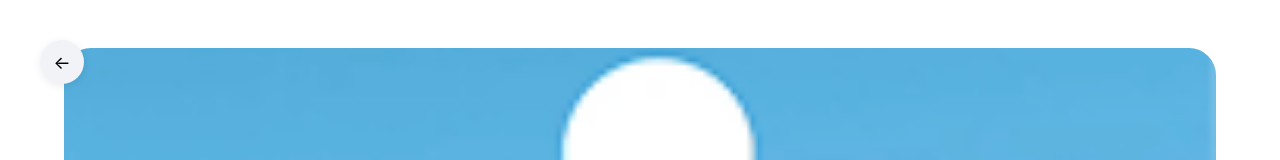
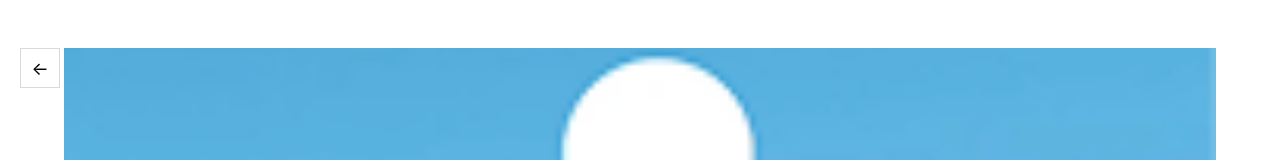
Before and after one commit to Hesvm/Hesvvm, a Next.js app: page /projects/ap-doni in a window 1280 px wide. Shown: the top 160 px of the page. Built offline with nearby package versions, Linux system fonts and the light colour scheme; a web font is replaced by a local one.

Commit message:
fix: square back button with border, remove border-radius from all images

```diff
--- a/components/BackButton.tsx
+++ b/components/BackButton.tsx
@@ -15,23 +15,21 @@
       whileHover={{ scale: 1.05 }}
       style={{
         position: "fixed",
-        left: "40px",
-        top: "40px",
+        left: "20px",
+        top: "48px",
         zIndex: 50,
         display: "flex",
         alignItems: "center",
         justifyContent: "center",
-        width: "44px",
-        height: "44px",
-        borderRadius: "999px",
-        backgroundColor: "var(--color-card)",
-        border: "none",
+        width: "40px",
+        height: "40px",
+        borderRadius: "0",
+        backgroundColor: "#ffffff",
+        border: "1px solid rgba(0, 0, 0, 0.15)",
         cursor: "pointer",
         fontFamily: "var(--font-sans)",
         fontSize: "18px",
         color: "var(--color-text-primary)",
-        boxShadow: "0 2px 8px rgba(0,0,0,0.08)",
-        transition: "transform 150ms ease",
       }}
       aria-label="Back to home"
     >
--- a/components/ContentRenderer.tsx
+++ b/components/ContentRenderer.tsx
@@ -39,7 +39,7 @@
                     position: "relative",
                     width: "100%",
                     height: "480px",
-                    borderRadius: "16px",
+                    borderRadius: "0",
                     overflow: "hidden",
                   }}
                 >
@@ -84,7 +84,7 @@
                     style={{
                       position: "relative",
                       height: "360px",
-                      borderRadius: "16px",
+                      borderRadius: "0",
                       overflow: "hidden",
                     }}
                   >
@@ -115,7 +115,7 @@
                     style={{
                       position: "relative",
                       height: "360px",
-                      borderRadius: "16px",
+                      borderRadius: "0",
                       overflow: "hidden",
                     }}
                   >
--- a/components/ProjectHero.tsx
+++ b/components/ProjectHero.tsx
@@ -6,7 +6,7 @@
       style={{
         width: "100%",
         height: "560px",
-        borderRadius: "var(--card-radius)",
+        borderRadius: "0",
         overflow: "hidden",
         position: "relative",
         marginBottom: "48px",
```
